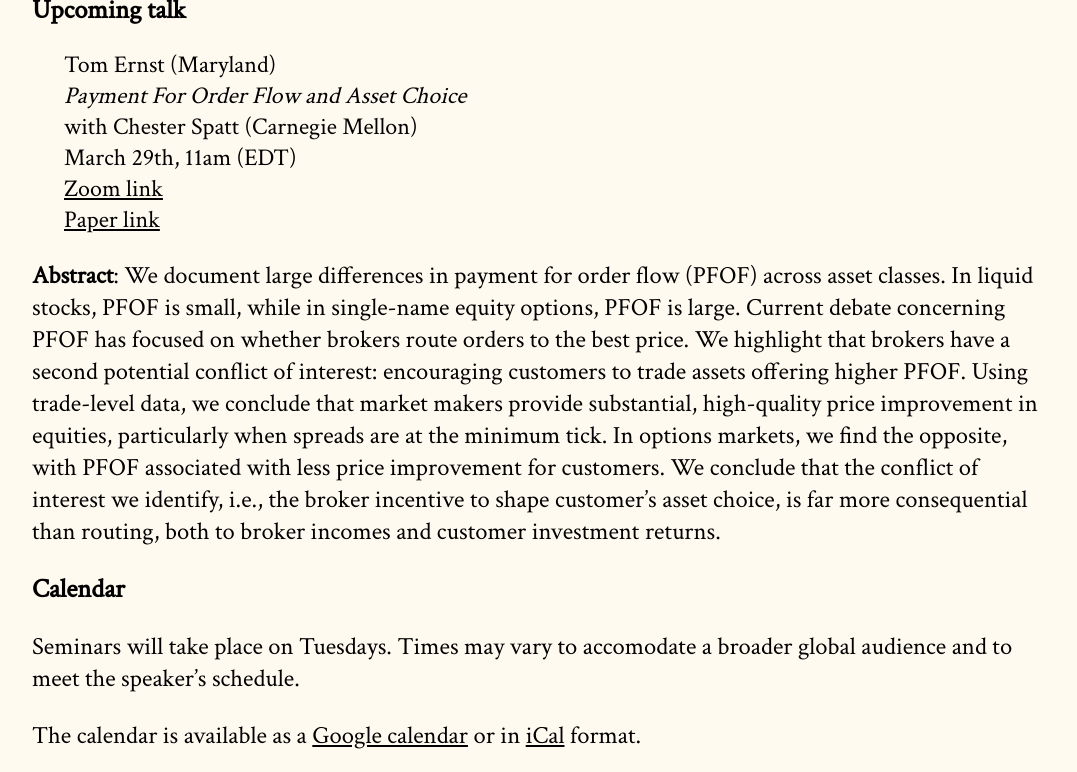
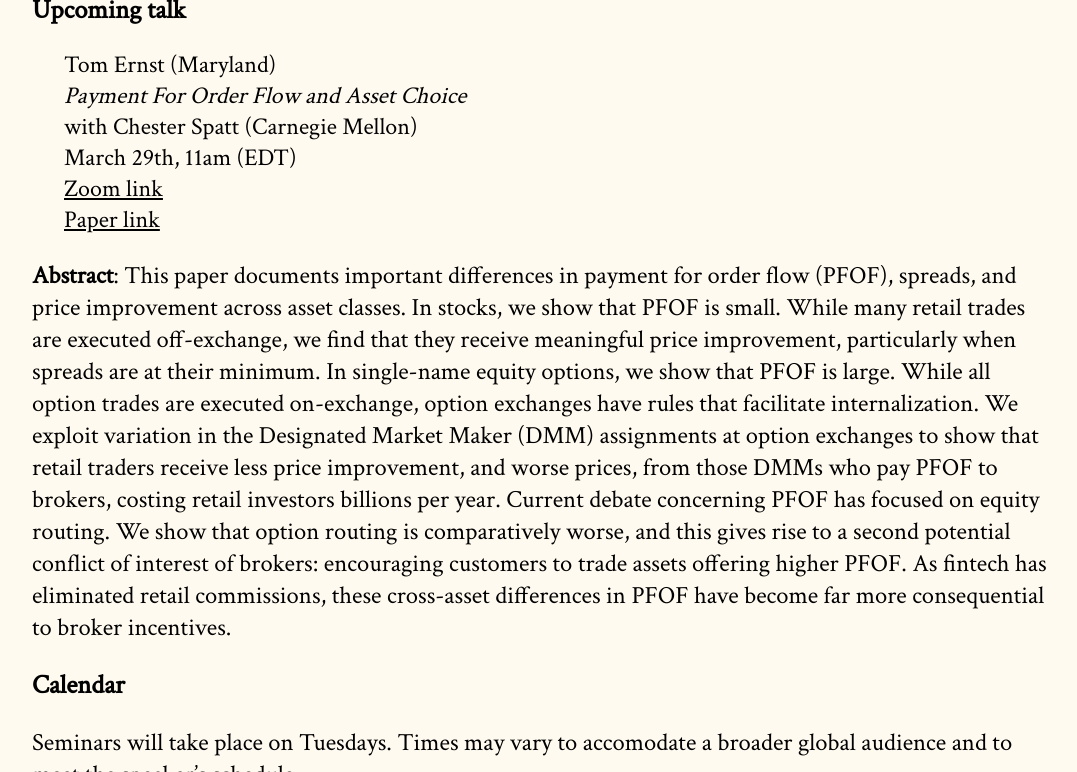
Before and after one commit to cpfiffer/microstructure.exchange, a Jekyll site: the page built from index.md, in a window 1280 px wide and 900 px high, scrolled down 468 px, cut to the strip 0-772 px from the top of the window. Shown: the whole strip, without its empty margins (96-1173 px from the left). Built offline with Jekyll 4.4.1, drawn with Linux system fonts in a browser that asks for light colours; some web fonts are replaced.

Commit message:
Update abstract

```diff
--- a/index.md
+++ b/index.md
@@ -18,7 +18,7 @@ Speakers will be invited to present their work over Zoom. Seminars will last 45
 
 {% include upcoming-speaker.html %}
 
-**Abstract**: We document large differences in payment for order flow (PFOF) across asset classes. In liquid stocks, PFOF is small, while in single-name equity options, PFOF is large.  Current debate concerning PFOF has focused on whether brokers route orders to the best price. We highlight that brokers have a second potential conflict of interest: encouraging customers to trade assets offering higher PFOF. Using trade-level data, we conclude that market makers provide substantial, high-quality price improvement in equities, particularly when spreads are at the minimum tick. In options markets, we find the opposite, with PFOF associated with less price improvement for customers. We conclude that the conflict of interest we identify, i.e., the broker incentive to shape customer's asset choice, is far more consequential than routing, both to broker incomes and customer investment returns.
+**Abstract**: This paper documents important differences in payment for order flow (PFOF), spreads, and price improvement across asset classes. In stocks, we show that PFOF is small. While many retail trades are executed off-exchange, we find that they receive meaningful price improvement, particularly when spreads are at their minimum. In single-name equity options, we show that PFOF is large. While all option trades are executed on-exchange, option exchanges have rules that facilitate internalization. We exploit variation in the Designated Market Maker (DMM) assignments at option exchanges to show that retail traders receive less price improvement, and worse prices, from those DMMs who pay PFOF to brokers, costing retail investors billions per year. Current debate concerning PFOF has focused on equity routing. We show that option routing is comparatively worse, and this gives rise to a second potential conflict of interest of brokers: encouraging customers to trade assets offering higher PFOF. As fintech has eliminated retail commissions, these cross-asset differences in PFOF have become far more consequential to broker incentives.
 
 ## Calendar
 
```
